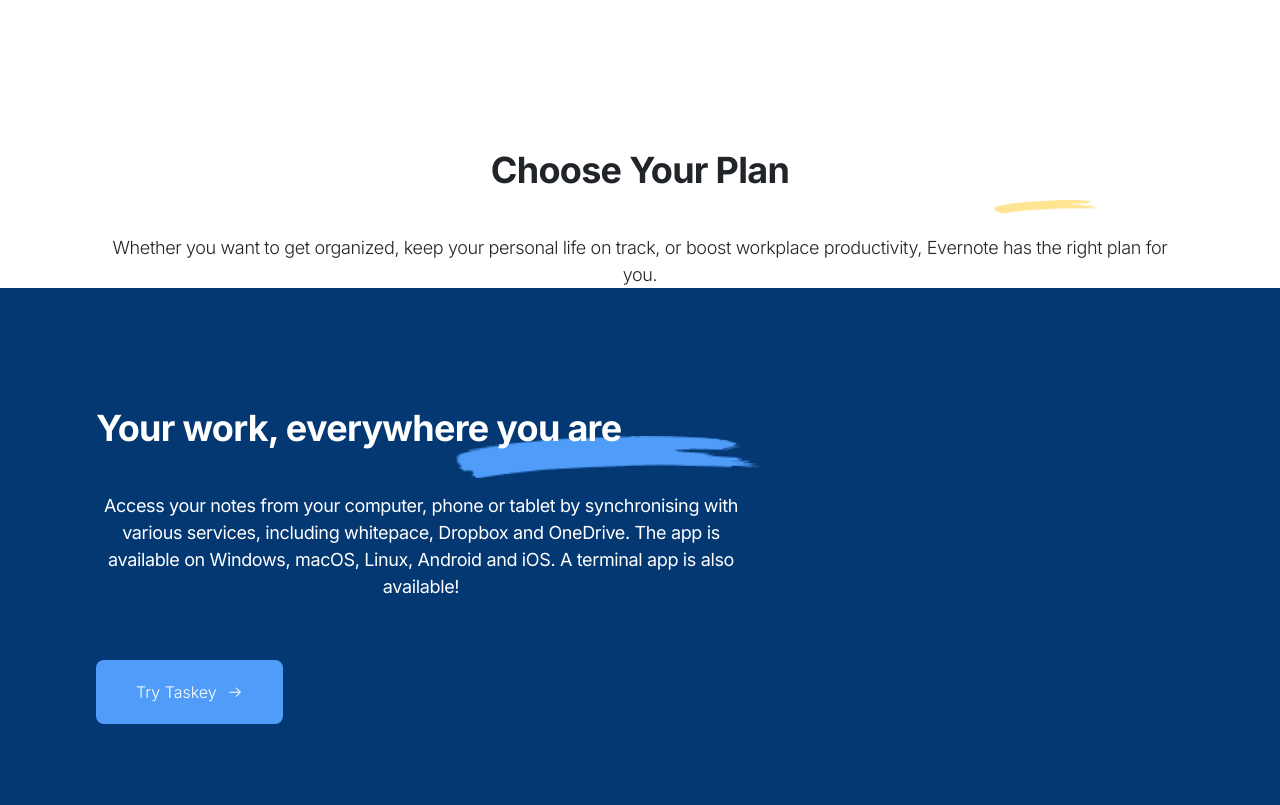
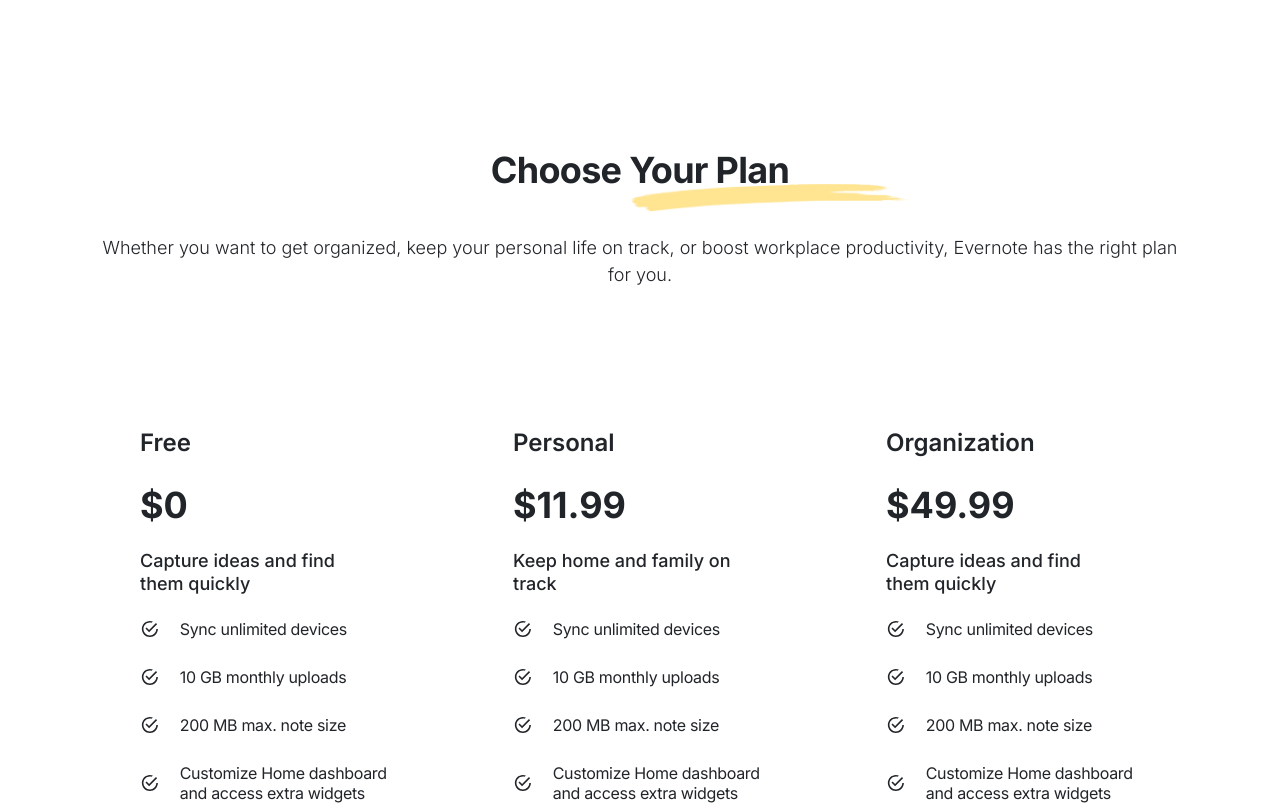
Before and after one commit to Kaliuzhnyi-Nazariy/whitepace, a Next.js app: page / in a window 1280 px wide. Shown: the part 2440-3245 px from the top of the page. Built offline with nearby package versions, Linux system fonts and the light colour scheme.

Commit message:
correct adaptive styles

```diff
--- a/app/components/Customise.tsx
+++ b/app/components/Customise.tsx
@@ -15,9 +15,9 @@
       <div className="min-[1152px]:w-[494px] min-[1440px]:w-[646px] ">
         <TitleWithDrawing
           ImageLink="/vector.png"
-          width={170}
-          height={40}
-          stylesForImage="-bottom-1 right-0 min-[768px]:w-[237px] min-[768px]:h-5 min-[768px]:-right-10 min-[768px]:bottom-2 min-[1152px]:w-[355px] min-[1152px]:h-[30px] min-[1152px]:right-auto min-[1152px]:-bottom-2 min-[1440px]:w-[491px] min-[1440px]:h-8 min-[1440px]:bottom-2 min-[1920px]:w-[448px] min-[1920px]:-bottom-3"
+          width={157}
+          height={26}
+          stylesForImage="-bottom-1 right-3 min-[768px]:w-[235px] min-[768px]:h-5 min-[768px]:-right-10 min-[768px]:-bottom-0.5 min-[1152px]:w-[355px] min-[1152px]:h-[30px] min-[1152px]:right-auto min-[1152px]:-bottom-2 min-[1440px]:w-[491px] min-[1440px]:h-8 min-[1440px]:bottom-1.5 min-[1920px]:w-[448px] min-[1920px]:-bottom-3"
           extraTextStyles="min-[1152px]:text-start"
         >
           Customise it to your needs
--- a/app/components/Data.tsx
+++ b/app/components/Data.tsx
@@ -23,7 +23,7 @@
           ImageLink="/Vector.png"
           width={194}
           height={24}
-          stylesForImage="-bottom-3.5 -right-4 min-[768px]:w-[300px] min-[768px]:h-[33px] min-[768px]:bottom-0 min-[768px]:-translate-x-1/2 min-[768px]:-right-10 min-[1152px]:w-[281px] min-[1152px]:h-10 min-[1152px]:-bottom-3.5 min-[1152px]:translate-x-0 min-[1152px]:right-12  min-[1440px]:w-[350px] min-[1440px]:h-[37px] min-[1440px]:-translate-x-1/2 min-[1440px]:-right-12 min-[1440px]:-bottom-6 min-[1920px]:w-[328px] min-[1920px]:right-26 min-[1920px]:-bottom-3.5 "
+          stylesForImage="-bottom-3.5 -right-4 min-[768px]:w-[300px] min-[768px]:h-[33px] min-[768px]:-bottom-2.5 min-[768px]:-translate-x-1/2 min-[768px]:-right-[50px] min-[1152px]:w-[283px] min-[1152px]:h-10 min-[1152px]:-bottom-4.5 min-[1152px]:translate-x-0 min-[1152px]:right-[46px]  min-[1440px]:w-[350px] min-[1440px]:h-[37px] min-[1440px]:-translate-x-1/2 min-[1440px]:-right-16 min-[1440px]:-bottom-6 min-[1920px]:w-[328px] min-[1920px]:right-26 min-[1920px]:-bottom-3.5 "
           extraTextStyles="mt-[100px] min-[1152px]:text-start "
         >
           100% your data
--- a/app/components/PlanChosing/ListOfAdvantagesItem.tsx
+++ b/app/components/PlanChosing/ListOfAdvantagesItem.tsx
@@ -6,24 +6,45 @@
 const ListOfAdvantagesItem = ({ plan }: { plan: IPlan }) => {
   // const mobStyles = `keen-slider__slide  w-[289px] h-[642px] bg-[var(--darkerprimary)] text-[var(--background)] p-5 rounded-[10px]`;
 
+  const mobStyles =
+    " keen-slider__slide w-[289px] h-[642px] bg-[var(--darkerprimary)] text-[var(--background)] ";
+  const tabletView =
+    " flex-shrink-0 min-[768px]:w-[472px] max-[1151px]:min-w-[472px] min-[768px]:h-[628px] min-[768px]:border-[var(--golden-second)] min-[768px]:bg-[var(--background)]  min-[768px]:text-[var(--foreground)] min-[768px]:px-[44px]";
+  const smallLaptopStyle =
+    " min-[1152px]:w-[341px] min-[1152px]:h-[697px] min-[1152px]:text-[16px] min-[1152px]:tracking-5 ";
+  const LaptopStyle = "min-[1440px]:w-[437px] min-[1440px]:h-[654px]  ";
+  const desctopStyle =
+    " min-[1920px]:min-w-[472px] min-[1920px]:h-[634px] min-[1920px]:mx-auto ";
+
+  const hoverStyles =
+    "min-[768px]:hover:py-20 min-[768px]:hover:bg-[var(--darkerprimary)] min-[768px]:hover:text-[var(--background)] min-[768px]:hover:h-[711px] hover:fill-[var(--golden-second)] min-[1152px]:hover:text-[18px] min-[1152px]:hover:h-[761px] ";
+  const activeStyles =
+    "min-[768px]:active:py-20 min-[768px]:active:bg-[var(--darkerprimary)] min-[768px]:active:text-[var(--background)] min-[768px]:active:h-[711px] active:fill-[var(--golden-second)] min-[1152px]:active:text-[18px] min-[1152px]:active:h-[761px]  ";
+  const focusStyles =
+    "min-[768px]:focus:py-20 min-[768px]:focus:bg-[var(--darkerprimary)] min-[768px]:focus:text-[var(--background)] min-[768px]:focus:h-[711px] focus:fill-[var(--golden-second)] min-[1152px]:focus:text-[18px] min-[1152px]:focus:h-[761px] ";
+
   return (
     <div
-      className={`keen-slider__slide  w-[289px] min-h-[642px] p-5 rounded-[10px] border-[1] border-transparent bg-[var(--darkerprimary)] text-[var(--background)] transition-all min-[768px]:w-[472px] min-[768px]:border-[var(--golden-second)] min-[768px]:bg-[var(--background)]  min-[768px]:text-[var(--foreground)] min-[768px]:px-[44px] min-[768px]:hover:py-20 min-[768px]:hover:bg-[var(--darkerprimary)] min-[768px]:hover:text-[var(--background)] min-[768px]:active:py-20 min-[768px]:active:bg-[var(--darkerprimary)] min-[768px]:active:text-[var(--background)] min-[768px]:focus:py-20 min-[768px]:focus:bg-[var(--darkerprimary)] min-[768px]:focus:text-[var(--background)]  `}
+      className={` group p-5 rounded-[10px] border-[1] border-transparent  transition-all min-[768px]:py-10 ${mobStyles} ${tabletView} ${smallLaptopStyle} ${LaptopStyle} ${desctopStyle} ${hoverStyles} ${activeStyles} ${focusStyles}  `}
     >
-      <h3 className="font-semibold text-2xl">{plan.type}</h3>
-      <h4 className="font-bold text-4xl mt-6">${plan.price}</h4>
-      <p className="font-light text-[16px] tracking-[-0.02em] max-md:tracking-[-0.04em] min-[768px]:text-[18px] min-[768px]:tracking-normal mt-4">
+      <h3 className="font-semibold text-2xl min-[1152px]:leading-9 ">
+        {plan.type}
+      </h3>
+      <h4 className="font-bold text-4xl mt-6 min-[768px]:group-hover:text-[var(--golden-second)] min-[768px]:group-active:text-[var(--golden-second)] min-[768px]:group-focus:text-[var(--golden-second)] ">
+        ${plan.price}
+      </h4>
+      <p className="font-light text-[16px] tracking-[-0.02em] max-md:tracking-[-0.04em] min-[768px]:text-[18px] min-[768px]:tracking-normal mt-6 min-[1152px]:text-[18px] min-[1152px]:font-medium min-[1152px]:w-[240px] min-[1152px]:leading-[23px] ">
         {plan.message}
       </p>
       <ul className="mt-6 flex flex-col gap-7">
         {plan.advantages.map((adv, index) => {
           return (
-            <li key={index} className="flex gap-5 items-center">
+            <li key={index} className="flex gap-5 items-center ">
               <IoMdCheckmarkCircleOutline
-                className="fill-[var(--golden-second)] w-5 h-5"
+                className="fill-[var(--golden-second)] w-5 h-5 min-[768px]:fill-[var(--foreground)] group-hover:fill-[var(--golden-second)] group-active:fill-[var(--golden-second)] group-focus:fill-[var(--golden-second)]"
                 size={20}
               />
-              <p className="w-[212px] text-[16px] tracking-[-0.02em] leading-5 ">
+              <p className="w-[212px] text-[16px] tracking-[-0.02em] leading-5 min-[768px]:w-full min-[1152px]:w-[216px] min-[1440px]:w-full ">
                 {adv}
               </p>
             </li>
@@ -31,7 +52,16 @@
         })}
       </ul>
       <Button
-        extraStyles="w-[176px] h-[62px] text-[18px] "
+        extraStyles={`hidden w-[176px] h-[62px] text-[18px] leading-[-0.02em]  min-[768px]:text-[16px] min-[768px]:block `}
+        changedMT="mt-[25px]"
+        noArrow
+        anotherPlace="mr-auto"
+        cardBtn
+      >
+        Get Started
+      </Button>
+      <Button
+        extraStyles={`block w-[176px] h-[62px] text-[18px] leading-[-0.02em]  min-[768px]:h-[51px] min-[768px]:text-[16px] min-[768px]:hidden `}
         changedMT="mt-[25px]"
         noArrow
         anotherPlace="mr-auto"
--- a/app/components/PlanChosing/Plan.tsx
+++ b/app/components/PlanChosing/Plan.tsx
@@ -1,29 +1,43 @@
 import React from "react";
 import Section from "../helper/Section";
-import Title from "../helper/Title";
-import Image from "next/image";
+
 import Text from "../helper/Text";
 import Carousel from "../helper/Carousel";
 import plans from "../plans.json";
+import ListOfAdvantagesItem from "./ListOfAdvantagesItem";
+import TitleWithDrawing from "../helper/TitleWithDrawing";
 
 const Plan = () => {
+  const tablet =
+    " min-[768px]:-bottom-0.5 min-[768px]:right-[75px] min-[768px]:w-[290px] min-[768px]:h-[26px] ";
+  const laptop =
+    " min-[1152px]:w-[278px] min-[1152px]:h-7 min-[1152px]:right-[275px] ";
+  const desc =
+    " min-[1440px]:w-[335px] min-[1440px]:h-[30px] min-[1440px]:right-[200px] min-[1440px]:-translate-x-1/2 min-[1440px]:-bottom-1 ";
+  const bigDesc = " min-[1920px]:w-[319px] min-[1920px]:right-[275px] ";
+
   return (
-    <Section>
-      <div className="relative mt-20">
-        <Title>Choose Your Plan</Title>
-        <Image
-          src={"/vector.png"}
-          alt="line"
-          width={105}
-          height={30}
-          className="absolute -bottom-1 right-[85px] "
-        />
-      </div>
-      <Text>
+    <Section extraStyles="py-20">
+      <TitleWithDrawing
+        ImageLink="/vector.png"
+        width={106}
+        height={30}
+        stylesForImage={`-bottom-1 right-[85px] ${tablet} ${laptop} ${desc} ${bigDesc} `}
+      >
+        Choose Your Plan
+      </TitleWithDrawing>
+      <Text noTracking>
         Whether you want to get organized, keep your personal life on track, or
         boost workplace productivity, Evernote has the right plan for you.
       </Text>
       <Carousel value={plans} type="plan" />
+      <div className="w-full hidden mt-[60px] min-[768px]:block ">
+        <ul className="flex gap-8 overflow-x-auto overflow-y-hidden items-center justify-start w-full h-[740px] min-[1152px]:h-[770px] min-[1440px]:w-[1376px] min-[1440px]:mx-auto min-[1920px]:w-[1480px] flex-nowrap">
+          {plans.map((plan, index) => {
+            return <ListOfAdvantagesItem plan={plan} key={index} />;
+          })}
+        </ul>
+      </div>
     </Section>
   );
 };
--- a/app/components/ProjectManagment.tsx
+++ b/app/components/ProjectManagment.tsx
@@ -8,6 +8,21 @@
 import TitleWithDrawing from "./helper/TitleWithDrawing";
 
 const ProjectManagment = () => {
+  const mobStlye =
+    " absolute -bottom-3.5 left-1/2 w-[229px] h-[26px] -translate-x-1/2 ";
+
+  const tabletStyle =
+    " min-[768px]:w-[342px] min-[768px]:h-[30px] min-[768px]:-translate-x-1/5 min-[768px]:right-0 min-[768px]:-bottom-3 ";
+
+  const laptopStyle =
+    " min-[1152px]:w-[233px] min-[1152px]:h-[37px]  min-[1152px]:left-auto min-[1152px]:-right-5 min-[1152px]:-bottom-4.5 ";
+
+  const desctopStyle =
+    "  min-[1440px]:-bottom-3.5 min-[1440px]:w-[516px] min-[1440px]:h-[37px] min-[1440px]:translation-x-0 min-[1440px]:right-9 ";
+
+  const bigDesc =
+    "min-[1920px]:left-1/7 min-[1920px]:w-[482px] min-[1920px]:h-[30px] ";
+
   return (
     <Section
       extraStyles="text-center max-md:pt-20 max-md:pb-[100px] max-[1151px]:py-[100px] min-[1152px]:pt-[140px] "
@@ -18,8 +33,8 @@
           ImageLink="/vector.png"
           width={229}
           height={26}
-          stylesForImage="absolute max-md:-bottom-3.5 max-md:left-1/2 max-md:w-[229px] max-md:h-[26px] max-md:-translate-x-1/2 max-[1151px]:w-[345px] max-[1151px]:h-8 max-[1151px]:-translate-x-1/5 max-[1151px]:right-0 max-[1151px]:-bottom-1.5 max-[1439px]:right-2 min-[1152px]:-bottom-2 min-[1440px]:-bottom-3.5 min-[1440px]:w-[516px] min-[1440px]:h-[37px] "
-          extraTextStyles="tracking-[-2%] min-[1152px]:text-start"
+          stylesForImage={`${mobStlye} ${tabletStyle} ${laptopStyle} ${desctopStyle} ${bigDesc} `}
+          extraTextStyles=" min-[1152px]:text-start"
         >
           Project Management
         </TitleWithDrawing>
--- a/app/components/Reviews/CllientsSays.tsx
+++ b/app/components/Reviews/CllientsSays.tsx
@@ -5,15 +5,34 @@
 import Carousel from "../helper/Carousel";
 
 const CllientsSays = () => {
+  const smLp =
+    "min-[1152px]:w-[155px] min-[1152px]:h-[51px] min-[1152px]:-bottom-[10px] min-[1152px]:left-auto min-[1152px]:right-[20%] min-[1152px]:-translate-x-1/2  ";
+  const lp =
+    "min-[1440px]:w-[194px] min-[1440px]:h-[48px] min-[1440px]:bottom-0 min-[1440px]:right-[18%] ";
+  const desc =
+    "min-[1920px]:w-[258px] min-[1920px]:right-[11%] min-[1920px]:bottom-1 ";
+
   return (
-    <Section extraStyles="py-[100px] ">
+    <Section extraStyles="py-[100px] min-[768px]:pt-[140px] min-[1152px]:py-[140px] ">
       <TitleWithDrawing
         ImageLink="/Vector.png"
         width={120}
         height={26}
-        stylesForImage="bottom-2 left-18"
+        stylesForImage={`bottom-2 left-18 h-7 block min-[768px]:hidden min-[1152px]:block ${smLp} ${lp} ${desc} `}
+        newFontSize="text-[40px] min-[1440px]:text-[70px] "
+        extraTextStyles="block min-[768px]:hidden min-[1152px]:block min-[1152px]:tracking-normal min-[1440px]:text-[70px] "
       >
         What Our Clients Says
+      </TitleWithDrawing>
+      <TitleWithDrawing
+        ImageLink="/Vector.png"
+        width={230}
+        height={32}
+        stylesForImage="hidden min-[768px]:block min-[1152px]:hidden top-12 right-[140px] h-7"
+        extraTextStyles="hidden min-[768px]:block min-[1152px]:hidden"
+        newFontSize={"text-[40px]"}
+      >
+        See what our trusted users Say
       </TitleWithDrawing>
       <Carousel type="comment" value={commetors} />
     </Section>
--- a/app/components/Sponsors.tsx
+++ b/app/components/Sponsors.tsx
@@ -10,7 +10,7 @@
         ImageLink="/Vector.png"
         width={190}
         height={23}
-        stylesForImage="-bottom-[18px] right-0 min-[768px]:w-[261px] min-[768px]:h-[39px] min-[768px]:-translate-x-1/2 min-[768px]:right-6 min-[768px]:-bottom-1.5 min-[1152px]:right-[170px] min-[1152px]:-bottom-5  min-[1152px]:w-[300px] min-[1152px]:right-[42px] min-[1440px]:w-[336px] min-[1440px]:right-[20%] min-[1920px]:w-[326px] min-[1920px]:right-[22%] "
+        stylesForImage="-bottom-[18px] right-0 min-[768px]:w-[261px] min-[768px]:h-[39px] min-[768px]:-translate-x-1/2 min-[768px]:right-6 min-[768px]:-bottom-4.5 min-[1152px]:right-[170px] min-[1152px]:-bottom-5  min-[1152px]:w-[300px] min-[1152px]:right-[42px] min-[1152px]:h-[42px] min-[1440px]:w-[336px] min-[1440px]:right-[20%] min-[1440px]:-bottom-6 min-[1440px]:h-[43px] min-[1920px]:w-[326px] min-[1920px]:right-[22%]  min-[1920px]:-bottom-5 "
       >
         Our sponsors
       </TitleWithDrawing>
--- a/app/components/UseAsExtension.tsx
+++ b/app/components/UseAsExtension.tsx
@@ -16,7 +16,7 @@
           ImageLink="/vector.png"
           width={140}
           height={20}
-          stylesForImage="bottom-0 right-5 min-[768px]:w-[244px] min-[768px]:h-7 min-[768px]:right-16 min-[1152px]:w-[312px] min-[1152px]:h-[18px] min-[1152px]:right-1 min-[1440px]:w-[416px] min-[1440px]:h-[19px] min-[1440px]:left-0 min-[1440px]:-bottom-7 min-[1920px]:w-[333px] min-[1920px]:bottom-0 min-[1920px]:left-auto min-[1920px]:right-[110px]"
+          stylesForImage="bottom-0 right-5 min-[768px]:w-[244px] min-[768px]:h-7 min-[768px]:right-[64px] min-[768px]:-bottom-1.5 min-[1152px]:w-[312px] min-[1152px]:h-[18px] min-[1152px]:right-1 min-[1152px]:bottom-2 min-[1440px]:w-[416px] min-[1440px]:h-[19px] min-[1440px]:left-0 min-[1440px]:-bottom-7 min-[1920px]:w-[333px] min-[1920px]:bottom-0 min-[1920px]:left-auto min-[1920px]:right-[100px]"
           extraTextStyles="min-[1152px]:text-start"
         >
           Use as Extension
@@ -36,5 +36,4 @@
     </Section>
   );
 };
-
 export default UseAsExtension;
--- a/app/components/WorkEverywhere.tsx
+++ b/app/components/WorkEverywhere.tsx
@@ -19,7 +19,7 @@
           ImageLink="/VectorBlue.png"
           width={274}
           height={31}
-          stylesForImage="-bottom-3.5 min-[768px]:w-[233px] min-[768px]:h-[46px] min-[768px]:-bottom-0.5 min-[768px]:-left-1.5 min-[1152px]:w-[304px] min-[1152px]:h-[42px] min-[1152px]:left-auto  min-[1152px]:-right-3.5 min-[1152px]:-bottom-2.5 min-[1440px]:w-[312px] min-[1440px]:h-6 min-[1440px]:-right-7 min-[1440px]:-bottom-0 "
+          stylesForImage="-bottom-3.5 min-[768px]:w-[233px] min-[768px]:h-[46px] min-[768px]:-bottom-4 min-[768px]:-left-1.5 min-[1152px]:w-[304px] min-[1152px]:h-[42px] min-[1152px]:left-auto  min-[1152px]:-right-3.5 min-[1152px]:-bottom-2.5 min-[1440px]:w-[312px] min-[1440px]:h-6 min-[1440px]:-right-7 min-[1440px]:-bottom-0 "
           extraTextStyles="text-start min-[1440px]:text-center "
         >
           Your work, everywhere you are
--- a/app/components/WorkTogether.tsx
+++ b/app/components/WorkTogether.tsx
@@ -6,6 +6,20 @@
 import TitleWithDrawing from "./helper/TitleWithDrawing";
 
 const WorkTogether = () => {
+  const mobStyles = "absolute bottom-0.5 right-0 min-[768px]:-translate-x-1/2 ";
+
+  const tabletStyles =
+    " min-[768px]:w-[224px] min-[768px]:h-8 min-[768px]:right-14 min-[768px]:-bottom-5 ";
+
+  const laptop =
+    "min-[1152px]:-right-14 min-[1152px]:bottom-3 min-[1152px]:w-[266px] min-[1152px]:h-[25px] ";
+
+  const desc =
+    " min-[1440px]:w-[331px] min-[1440px]:h-[26px] min-[1440px]:-bottom-1.5 min-[1440px]:-right-20 ";
+
+  const bigDesc =
+    " min-[1920px]:bottom-0 min-[1920px]:w-[298px] min-[1920px]:right-2 ";
+
   return (
     <Section
       extraStyles="mb-20 min-[768px]:mb-[100px] min-[1152px]:mt-[100px] "
@@ -16,7 +30,7 @@
           ImageLink="/vector.png"
           width={164}
           height={26}
-          stylesForImage="absolute bottom-0.5 right-[5px] min-[768px]:-translate-x-1/2 min-[768px]:w-[224px] min-[768px]:h-8 min-[768px]:right-14 min-[768px]:-bottom-1.5 min-[1152px]:-right-14 min-[1152px]:bottom-2 min-[1152px]:w-[266px] min-[1152px]:h-[25px] min-[1440px]:w-[331px] min-[1440px]:h-[26px] min-[1440px]:-bottom-1.5 min-[1440px]:-right-22 min-[1920px]:-right-[42px] "
+          stylesForImage={`${mobStyles} ${tabletStyles} ${laptop} ${desc} ${bigDesc}`}
           extraTextStyles="min-[1152px]:text-start"
         >
           Work together
--- a/app/components/helper/PhotoSkeleton.tsx
+++ b/app/components/helper/PhotoSkeleton.tsx
@@ -20,7 +20,7 @@
 
   const laptopStyle = "min-[1440px]:w-[685px] min-[1440px]:h-[456px]";
 
-  const desctopStyles = `min-[1920px]:w-[824px] min-[1920px]:h-[549px]`;
+  const desctopStyles = `min-[1920px]:w-[719px] min-[1920px]:h-[549px]`;
 
   return (
     <div
```
